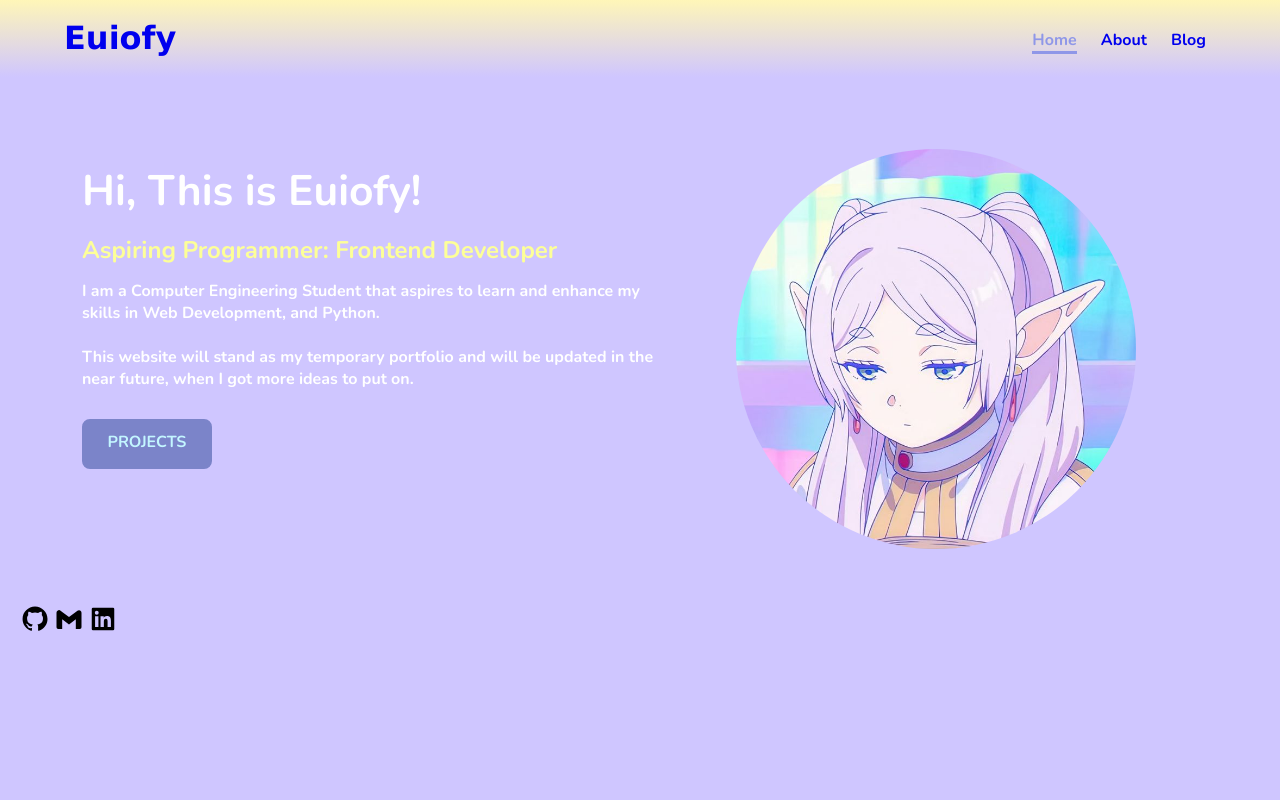
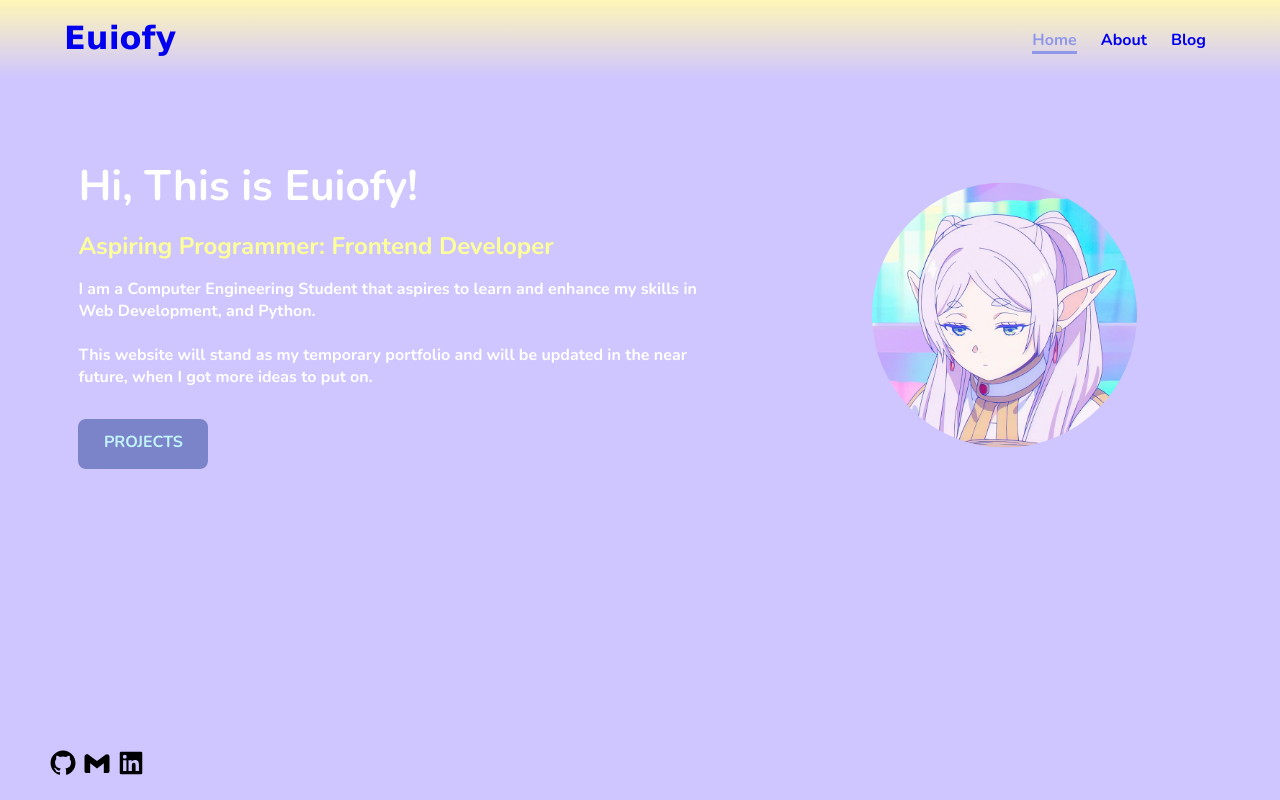
Before and after one commit to Euiofy/euiofy.github.io, a plain HTML site: page index.html in a window 1280 px wide. Drawn offline with nearby package versions, Linux system fonts and the light colour scheme.

Commit message:
Add files via upload

```diff
--- a/index.html
+++ b/index.html
@@ -17,9 +17,9 @@
             </label>
 
             <nav class="navbar">
-                <a href="#" class="active">Home</a>
+                <a href="index.html" class="active">Home</a>
                 <a href="about.html">About</a>
-                <a href="#">Blog</a>
+                <a href="blog.html">Blog</a>
             </nav>
         </header>
 
@@ -40,12 +40,14 @@
             <div class="home-image">
                 <img height="400" width="400" src="images/main-frieren.jpg" alt="Frieren"/>
             </div>
+        </section>
 
+        <footer class="home-footer">
             <div class="home-socials">
                 <a href="https://github.com/Euiofy" target="_blank"><img src="images/github-logo-24.png"/></a>
                 <a href="#"><img src="images/gmail-logo-24.png"/></a>
                 <a href="#"><img src="images/linkedin-square-logo-24.png"/></a>
             </div>
-        </section>
+        </footer>
     </body>
 </html>
--- a/style.css
+++ b/style.css
@@ -42,38 +42,44 @@ body {
 
 @media (min-width: 601px) {
     .home {
-        padding: 20px;
         position: relative;
+        padding: 2.5rem 1rem 5rem 1rem;
         overflow: hidden;
-        margin-top: 40px;
-        padding-bottom: 80px;
+        margin-top: 2.5rem;
+        padding-bottom: 5rem;
     }
 
     .home-content {
-        float: left;
         width: 50%;
-        margin: 2% 0 2% 5%;
-        max-width: clamp(20rem, 45vw, 50rem);
+        margin-left: 5%;
     }
 
     .home-image {
-        float: right;
-        width: 50%;
+        position: absolute;
+        right: 10%;
+        top: 45%;
+        transform: translateY(-50%);
+        width: clamp(12.5rem, 23vw, 40rem);
         text-align: center;
-        max-width: 400px;
-        margin-right: 10%;
-        margin: 1% 10% 2% 0;
     }
 
     .home-image img {
-        max-width: 100%;
+        width: 90%;
         height: auto;
+        border-radius: 50%;
+    }
+
+    .home-footer {
+        position: absolute;
+        bottom: 0;
+        width: 100%;
+        height: 5rem;
     }
 
     .home-socials {
         position: absolute;
-        bottom: 20px;
-        left: 20px;
+        bottom: 1rem;
+        left: 3rem;
     }
 }
 
@@ -272,8 +278,13 @@ body {
         margin: 20% auto;
     }
 
+    .home-footer {
+        margin-top: 20%;
+        text-align: center;
+    }
+
     .home-socials {
-        margin-top: 20%;
+        display: inline-block;
     }
 
     .btn-box {
```
